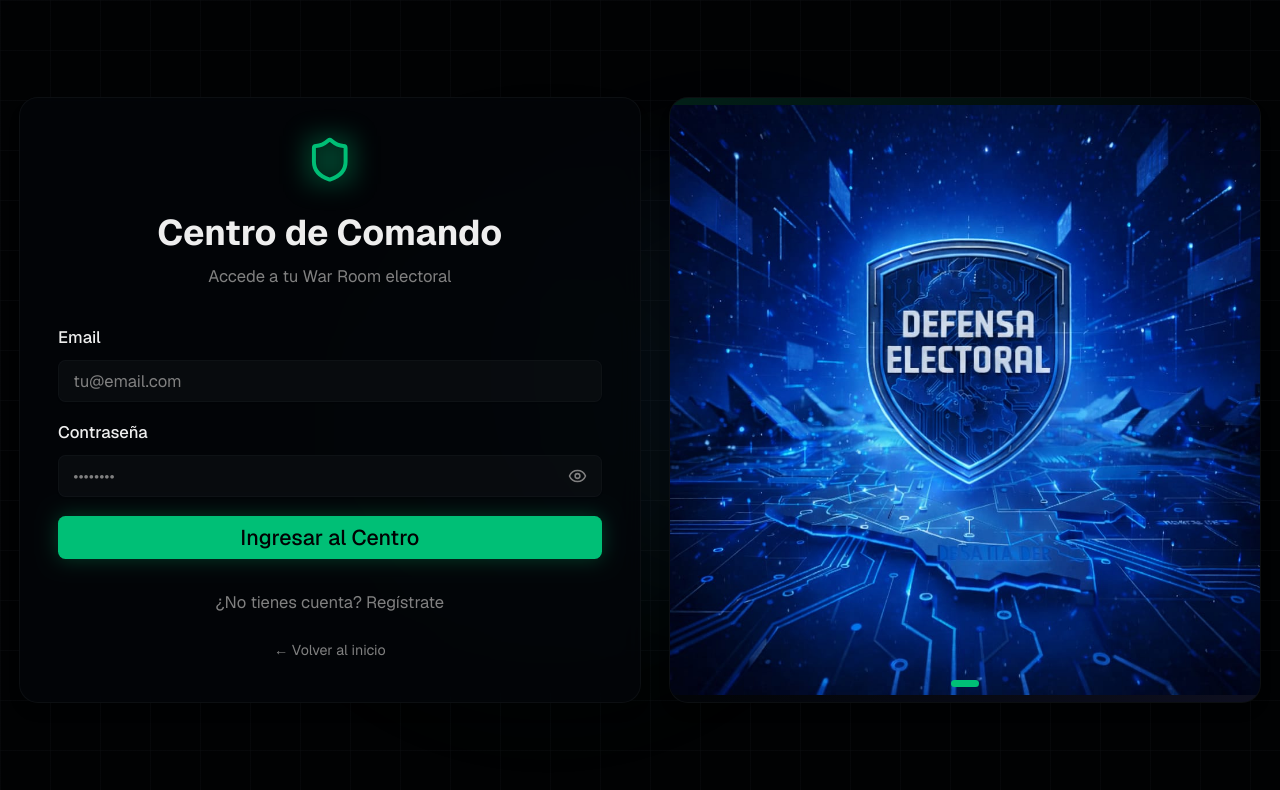
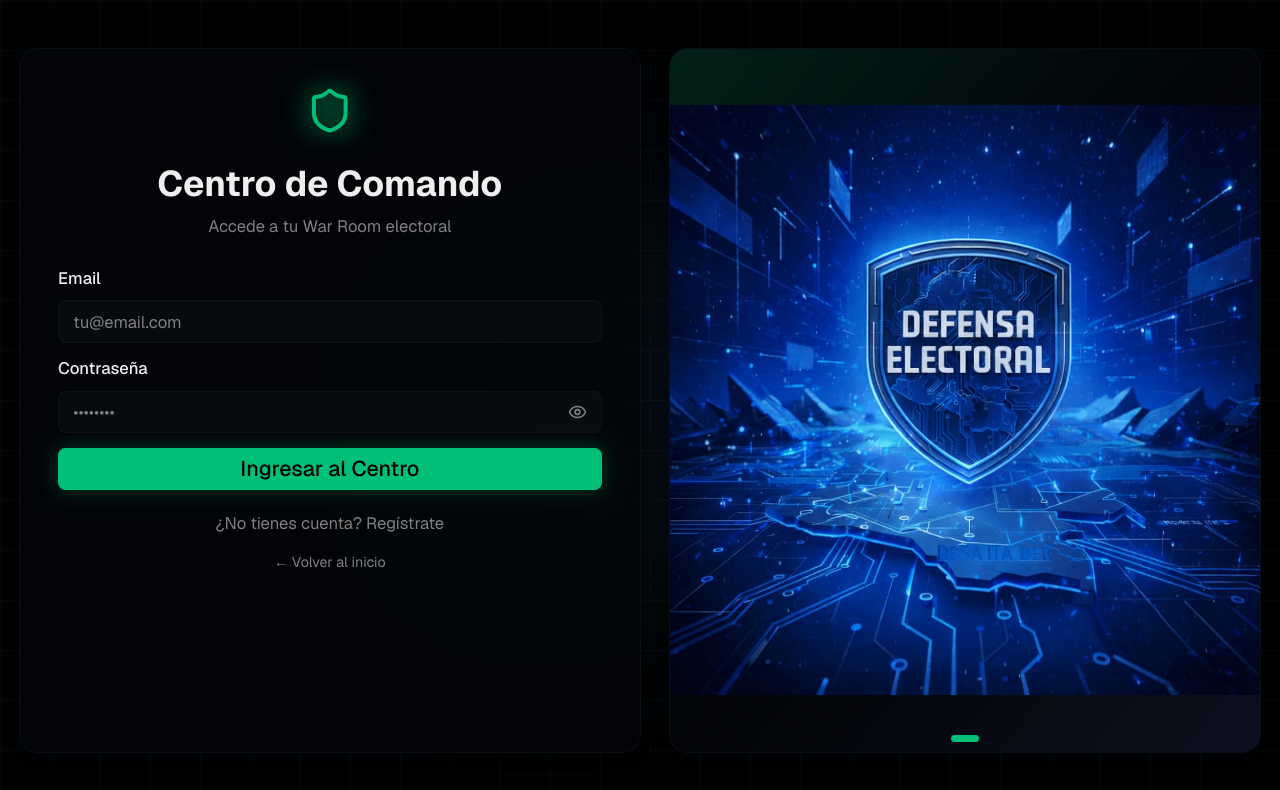
Before and after one commit to JoseeGarciaa/seguridad-electoral-app, a Next.js app: page /login in a window 1280 px wide. Shown: the top 790 px of the page. Built offline with nearby package versions, Linux system fonts and the light colour scheme; no server answers.

Commit message:
10101010

```diff
--- a/app/login/page.tsx
+++ b/app/login/page.tsx
@@ -53,7 +53,7 @@ export default function LoginPage() {
   }
 
   return (
-    <div className="min-h-screen bg-background grid-background flex items-center justify-center px-4 py-6 sm:py-10">
+    <div className="min-h-screen h-[100dvh] overflow-hidden bg-background grid-background flex items-center justify-center px-4 py-4 sm:py-10">
       {/* Background Effects */}
       <div className="fixed inset-0 overflow-hidden pointer-events-none">
         <motion.div
@@ -86,13 +86,13 @@ export default function LoginPage() {
       <motion.div
         initial={{ opacity: 0, y: 20 }}
         animate={{ opacity: 1, y: 0 }}
-        className="relative w-full max-w-6xl"
+        className="relative w-full max-w-6xl h-full"
       >
-        <div className="grid grid-cols-1 md:grid-cols-[1.05fr_1fr] gap-6 items-stretch">
+        <div className="flex flex-col gap-4 md:gap-6 md:grid md:grid-cols-[1.05fr_1fr] items-stretch h-full">
         {/* Login Card */}
-        <div className="glass rounded-2xl border border-border/50 p-6 sm:p-8 shadow-lg h-full">
+        <div className="order-2 md:order-1 glass rounded-2xl border border-border/50 p-5 sm:p-8 shadow-lg h-full">
           {/* Header */}
-          <div className="text-center mb-8">
+          <div className="text-center mb-6">
             <Link href="/" className="inline-flex items-center gap-2 mb-6">
               <div className="relative">
                 <Shield className="w-10 h-10 text-primary" />
@@ -115,14 +115,14 @@ export default function LoginPage() {
             <motion.div
               initial={{ opacity: 0, y: -10 }}
               animate={{ opacity: 1, y: 0 }}
-              className="mb-6 p-3 rounded-lg bg-destructive/10 border border-destructive/20 text-sm text-destructive"
+              className="mb-4 p-3 rounded-lg bg-destructive/10 border border-destructive/20 text-sm text-destructive"
             >
               {error}
             </motion.div>
           )}
 
           {/* Form */}
-          <form action={handleSubmit} className="space-y-4">
+          <form action={handleSubmit} className="space-y-3">
             {!isLogin && (
               <div className="space-y-2">
                 <Label htmlFor="name" className="text-sm text-foreground">Nombre</Label>
@@ -187,7 +187,7 @@ export default function LoginPage() {
           </form>
 
           {/* Toggle */}
-          <div className="mt-6 text-center">
+          <div className="mt-4 text-center">
             <button
               type="button"
               onClick={() => {
@@ -204,7 +204,7 @@ export default function LoginPage() {
           </div>
 
           {/* Back to home */}
-          <div className="mt-4 text-center">
+          <div className="mt-2 text-center">
             <Link href="/" className="text-xs text-muted-foreground hover:text-foreground transition-colors">
               ← Volver al inicio
             </Link>
@@ -212,7 +212,7 @@ export default function LoginPage() {
         </div>
 
         {/* Collage */}
-        <div className="glass rounded-2xl border border-border/50 overflow-hidden shadow-lg bg-secondary/40 h-full min-h-[420px] sm:min-h-[540px]">
+        <div className="order-1 md:order-2 glass rounded-2xl border border-border/50 overflow-hidden shadow-lg bg-secondary/40 h-[38dvh] md:h-full sm:min-h-[540px] aspect-video md:aspect-auto">
           <div className="relative h-full bg-gradient-to-br from-primary/15 via-background/5 to-accent/10 flex items-center justify-center">
             {collageImages.map((src, index) => (
               <motion.div
@@ -229,12 +229,12 @@ export default function LoginPage() {
                     fill
                     priority={index === 0}
                     sizes="(max-width: 768px) 100vw, 50vw"
-                    className="object-contain"
+                    className="object-cover md:object-contain"
                   />
                 </div>
               </motion.div>
             ))}
-            <div className="absolute inset-x-0 bottom-0 flex justify-center gap-2 pb-3">
+            <div className="absolute inset-x-0 bottom-0 flex justify-center gap-2 pb-2">
               {collageImages.map((_, index) => (
                 <button
                   key={index}
@@ -247,7 +247,7 @@ export default function LoginPage() {
               ))}
             </div>
           </div>
-            <div className="p-4 border-t border-border/40 text-sm text-muted-foreground flex items-center gap-2">
+            <div className="p-3 border-t border-border/40 text-sm text-muted-foreground flex items-center gap-2">
             <span className="relative flex h-2 w-2">
               <span className="animate-ping absolute inline-flex h-full w-full rounded-full bg-primary opacity-75"></span>
               <span className="relative inline-flex rounded-full h-2 w-2 bg-primary"></span>
```
